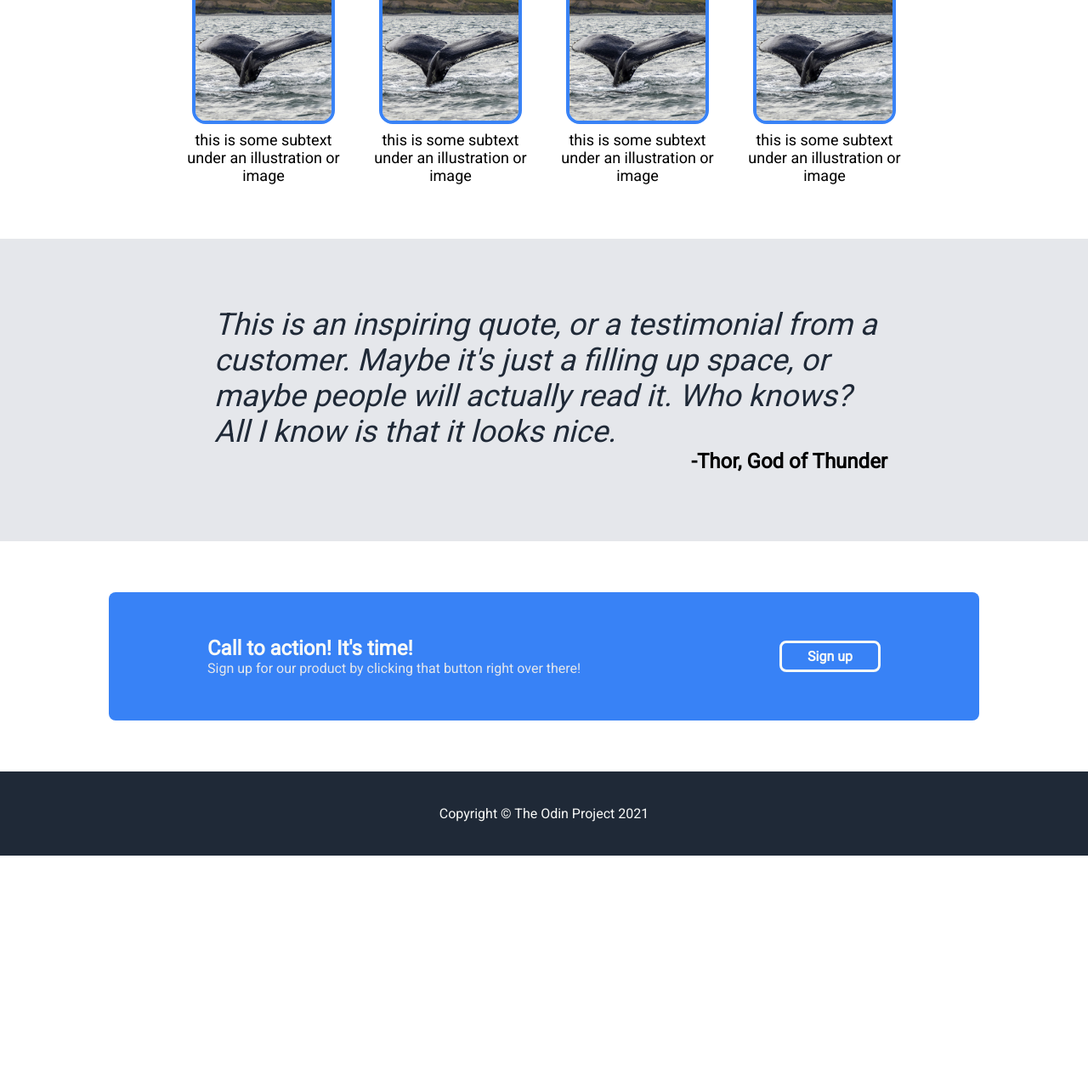
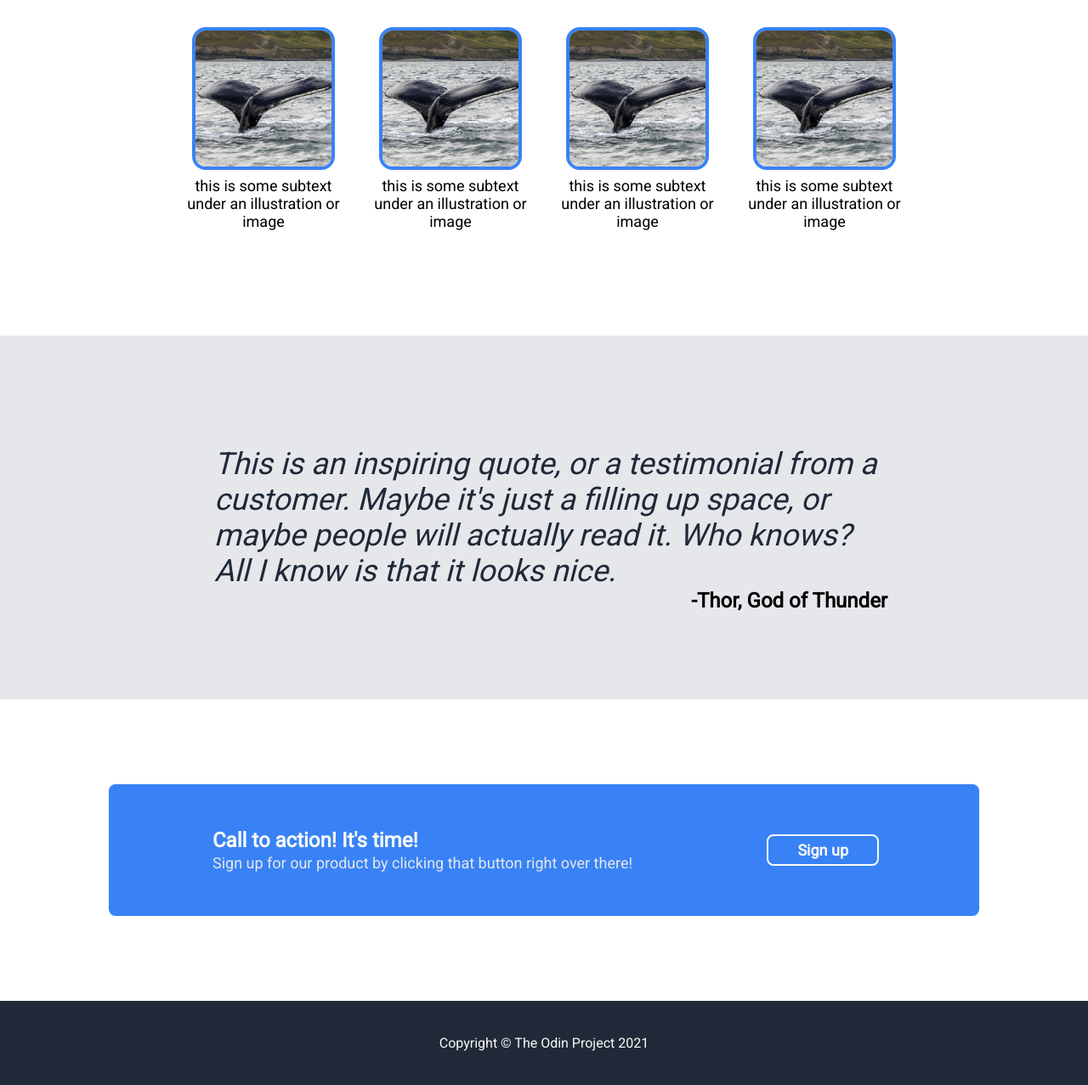
Before and after one commit to nicolasborba/landing-page-odin, a plain HTML site: page index.html in a window 1280 px wide. Shown: the part 636-1913 px from the top of the page at 85% size. Before the commit the page ends 1643 px from the top, so only its background shows below. Drawn offline with Linux system fonts and the light colour scheme.

Commit message:
Finish minor adjustments and complete the styling

```diff
--- a/styles.css
+++ b/styles.css
@@ -94,7 +94,7 @@
   justify-content: center;
   padding-top: 100px;
   gap: 48px;
-  padding-bottom: 120px;
+  padding-bottom: 150px;
 }
 
 .hero-right img {
@@ -124,9 +124,9 @@
   flex-flow: column nowrap;
   align-items: center;
   justify-content: center;
-  padding-bottom: 64px;
-  padding-top: 32px;
-  gap: 40px;
+  padding-bottom: 124px;
+  padding-top: 48px;
+  gap: 48px;
   width: 66vw;
   margin: auto;
 
@@ -177,8 +177,8 @@
   background-color: var(--secondary-color);
   margin: auto;
   justify-content: center;
-  padding-top: 80px;
-  padding-bottom: 80px;
+  padding-top: 130px;
+  padding-bottom: 102px;
   padding-left: 16px;
   width: 792px;
   margin: auto;
@@ -190,7 +190,7 @@
   flex-flow: column nowrap;
 }
 
-.quote-top {
+.quote-top p {
   font-size: 36px;
   color: var(--primary-color);
   font-weight: 300;
@@ -207,7 +207,7 @@
 
 .cta {
   background-color: var(--cta-color);
-  margin:  60px 10vw 60px 10vw;
+  margin:  100px 10vw 100px 10vw;
   border-radius: 8px;
 }
 
@@ -222,22 +222,27 @@
 .cta-top {
   font-weight: 900;
   font-size: 24px;
+  margin-left: 6px;
 }
 
 .cta-bottom p {
   color: var(--secondary-color);
+  margin-left: 6px;
+  font-size: 18px;
+  margin-top: 2px;
 }
 
 .cta-button button {
-  padding: 6px 30px;
+  padding: 6px 34px;
   background-color: var(--cta-color);
   color: var(--alt-color);
   font-weight: 900;
   border-color: var(--alt-color);
   border-style: solid;
-  border-width: 0.3cap;
-  font-size: 16px;
+  border-width: 0.2cap;
+  font-size: 18px;
   border-radius: 8px;
+  margin-right: 2px;
 }
 
 .footer {
```
